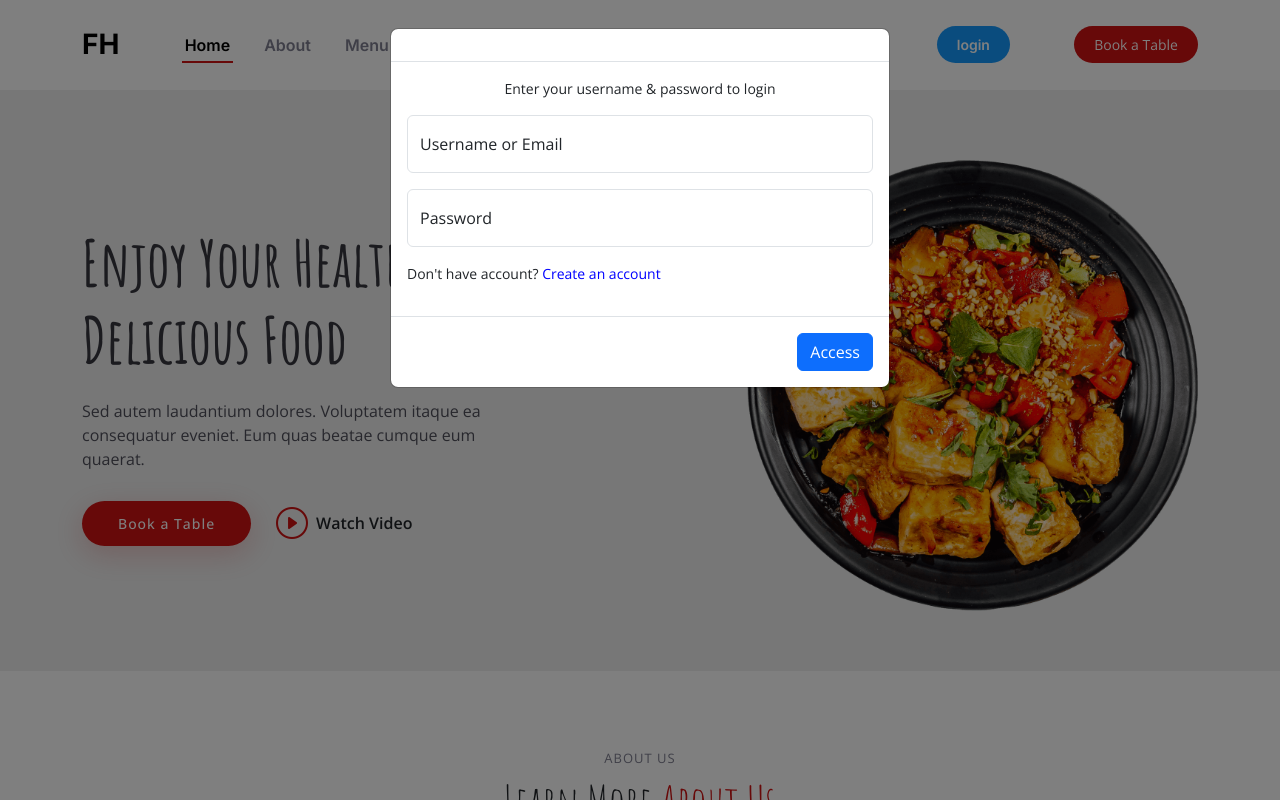
After one commit to Binn12345/ordering.io, a PHP site: page /index.php in a window 1280 px wide, after a click on "login". The commit adds this page. Run offline with PHP 8.4, Linux system fonts and the light colour scheme.

Commit message:
temporary push

```diff
--- /dev/null
+++ b/components/js/modified.js
@@ -0,0 +1,9 @@
+// Add an event listener to detect when the modal is hidden
+$(document).ready(function() {
+
+    $('#exampleModal').on('hidden.bs.modal', function () {
+        // Clear the input fields using jQuery
+        $('#floatingInput, #floatingPassword').val('');
+      });
+
+});
--- /dev/null
+++ b/components/loginmodal.php
@@ -0,0 +1,27 @@
+<!-- Modal -->
+<div class="modal fade" id="exampleModal" tabindex="-1" aria-labelledby="exampleModalLabel" aria-hidden="true">
+  <div class="modal-dialog">
+    <div class="modal-content">
+      <div class="modal-header">
+        <!-- <h5 class="modal-title" id="exampleModalLabel"></h5> -->
+        <!-- <button type="button" class="btn-close" data-bs-dismiss="modal" aria-label="Close"></button> -->
+      </div>
+      <div class="modal-body">
+      <p class="text-center small">Enter your username &amp; password to login</p>
+        <div class="form-floating mb-3">
+            <input type="email" class="form-control" id="floatingInput" placeholder="username">
+            <label for="floatingInput">Username or Email</label>
+        </div>
+        <div class="form-floating">
+            <input type="password" class="form-control" id="floatingPassword" placeholder="">
+            <label for="floatingPassword">Password</label>
+        </div>
+        <p class="text-left small" style="margin-top: 1rem">Don't have account? <a href="pages-register.html" style="color:blue">Create an account</a></p>
+      </div>
+      <div class="modal-footer">
+        <!-- <button type="button" class="btn btn-secondary" data-bs-dismiss="modal">Close</button> -->
+        <button type="button" class="btn btn-primary">Access</button>
+      </div>
+    </div>
+  </div>
+</div>
--- a/index.html
+++ b/index.php
@@ -5,7 +5,7 @@
   <meta charset="utf-8">
   <meta content="width=device-width, initial-scale=1.0" name="viewport">
 
-  <title>Yummy Bootstrap Template - Index</title>
+  <title>FoodHub IO</title>
   <meta content="" name="description">
   <meta content="" name="keywords">
 
@@ -38,6 +38,7 @@
 </head>
 
 <body>
+  <?php include 'components/loginmodal.php' ?>
 
   <!-- ======= Header ======= -->
   <header id="header" class="header fixed-top d-flex align-items-center">
@@ -46,7 +47,7 @@
       <a href="index.html" class="logo d-flex align-items-center me-auto me-lg-0">
         <!-- Uncomment the line below if you also wish to use an image logo -->
         <!-- <img src="assets/img/logo.png" alt=""> -->
-        <h1>Yummy<span>.</span></h1>
+        <h1>FH<span></span></h1>
       </a>
 
       <nav id="navbar" class="navbar">
@@ -75,6 +76,7 @@
             </ul>
           </li>
           <li><a href="#contact">Contact</a></li>
+          <li><a href="" class="btn-book-a-table" style="background-color:rgb(21, 152, 252);" data-bs-toggle="modal" data-bs-target="#exampleModal">login</a></li>
         </ul>
       </nav><!-- .navbar -->
 
@@ -140,7 +142,7 @@
 
               <div class="position-relative mt-4">
                 <img src="assets/img/about-2.jpg" class="img-fluid" alt="">
-                <a href="https://www.youtube.com/watch?v=LXb3EKWsInQ" class="glightbox play-btn"></a>
+                <!-- <a href="https://www.youtube.com/watch?v=LXb3EKWsInQ" class="glightbox play-btn"></a> -->
               </div>
             </div>
           </div>
@@ -1081,7 +1083,14 @@
   <script src="assets/vendor/php-email-form/validate.js"></script>
 
   <!-- Template Main JS File -->
+  <script src="https://code.jquery.com/jquery-3.5.1.slim.min.js"></script>
   <script src="assets/js/main.js"></script>
+  <script src="components/js/modified.js"></script>
+
+
+
+
+
 
 </body>
 
```
